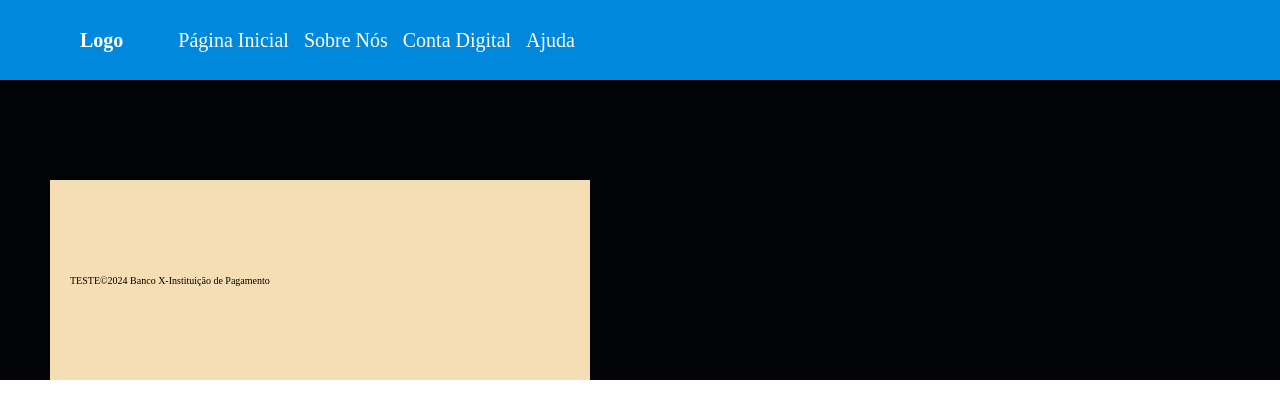
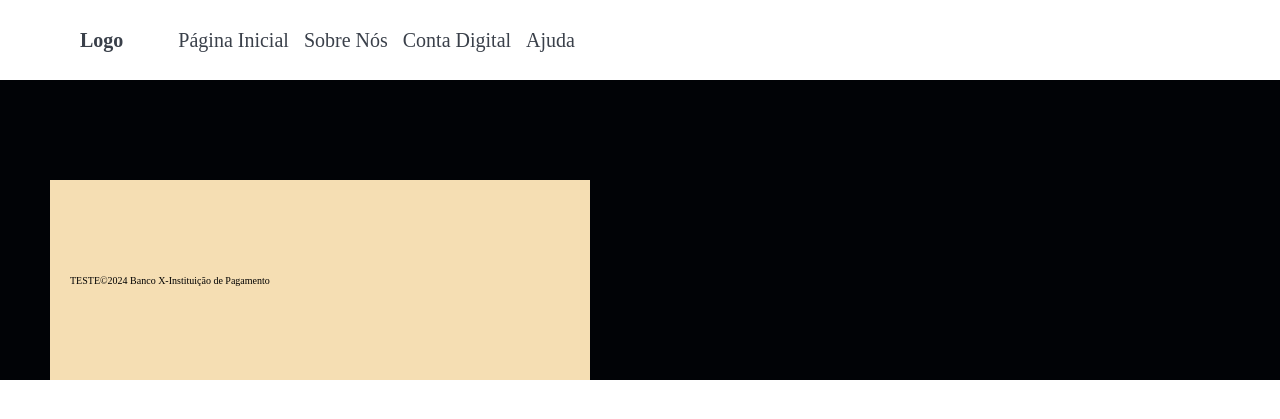
Before and after one commit to palmitex/NeoBank, a PHP site: page /NeoBank/pages/nav_footer.html in a window 1280 px wide. Shown: the top 419 px of the page. Run offline with PHP 8.4, Linux system fonts and the light colour scheme.

Commit message:
Update global.css Atualização geral

```diff
--- a/NeoBank/assets/css/global.css
+++ b/NeoBank/assets/css/global.css
@@ -28,7 +28,7 @@ header {
     width: auto;
     display: flex;
     align-items: center;
-    background-color: var(--Blue2);
+    background-color: var(--White);
     padding-left: 80px;
     padding-right: 80px;
 
@@ -41,7 +41,7 @@ header div{
 
 header h1{/*futuro img*/
     padding-right: 40px;
-    color: white;
+    color: var(--Gray);
 
 
 }
@@ -56,7 +56,7 @@ header nav ul li{
 }
 
 header a{
-    color: var(--White);
+    color: var(--Gray);
     font-size: 20px;
     text-decoration: none;
 
```
